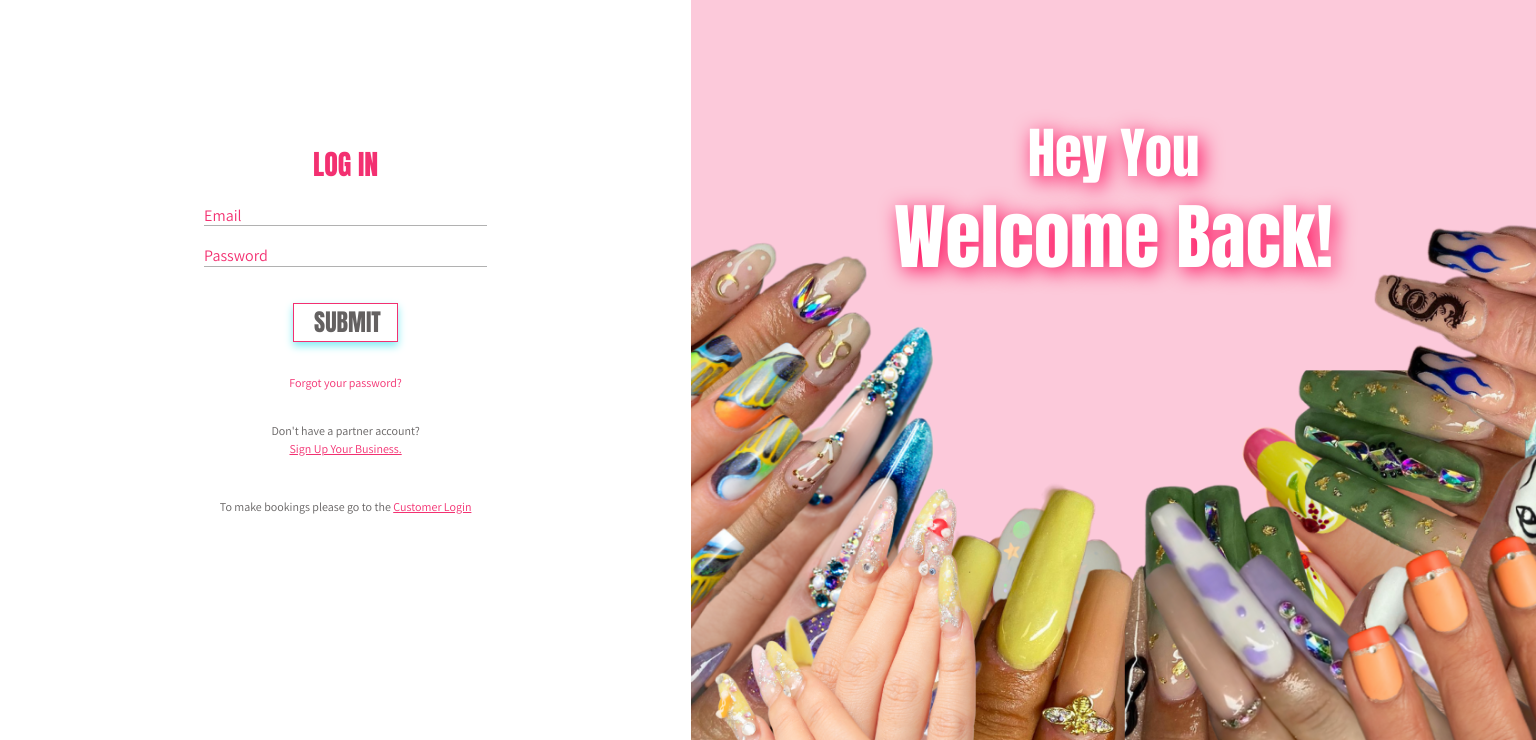
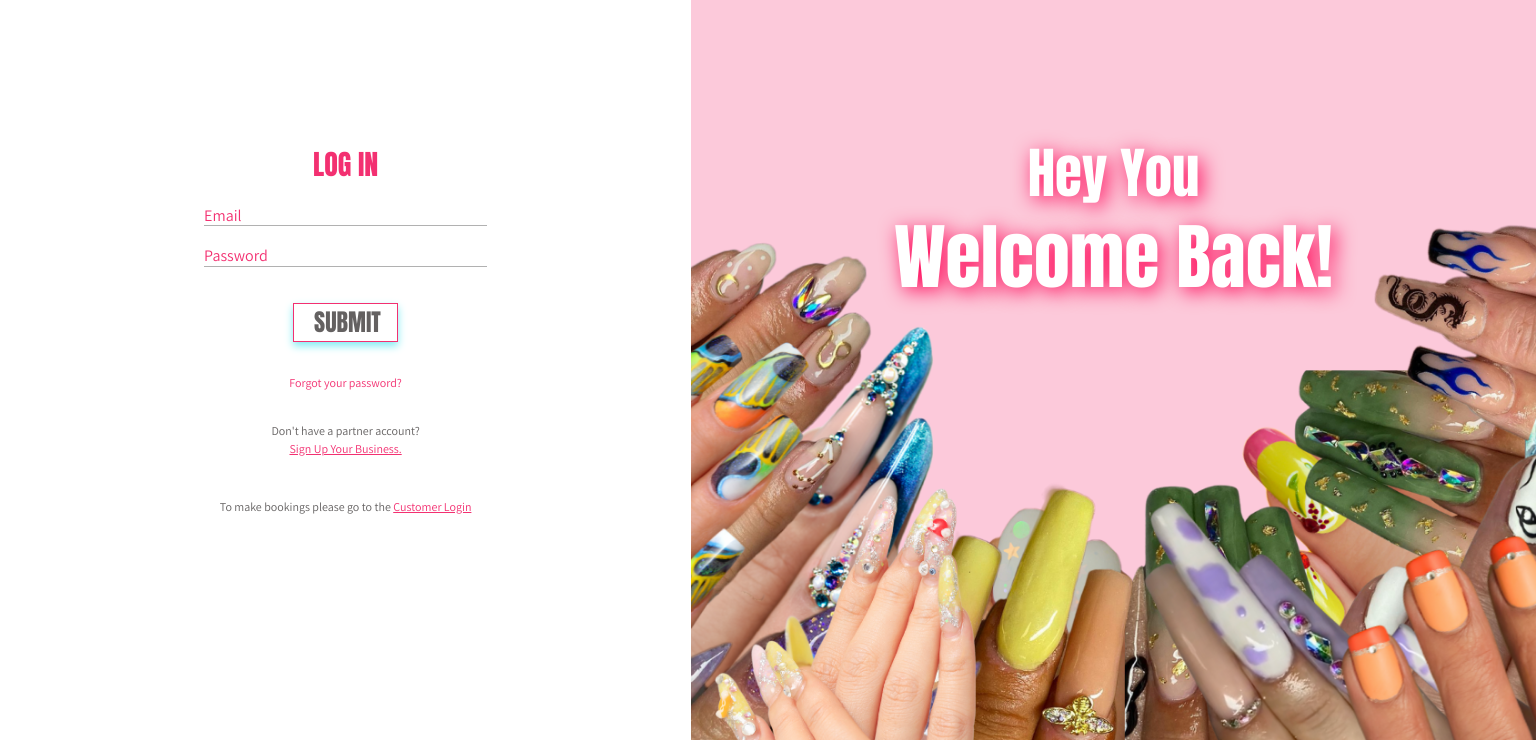
Before and after one commit to T-N9/polish-pad-moe, a plain HTML site: page tech-login.html in a window 1536 px wide. Shown: the part 60-800 px from the top of the page. Drawn offline with Linux system fonts and the light colour scheme; a web font is replaced by a local one.

Commit message:
tech cus reglog updated

```diff
--- a/assets/css/customer-login.css
+++ b/assets/css/customer-login.css
@@ -185,7 +185,7 @@ input:-webkit-autofill {
   font-family: var(--pp-font-assistant);
   color: #646161;
   font-size: 12px;
-  margin-top: 30px;
+  margin-top: 20px;
 }
 
 .cus-login-content .form-wrapper .cus-booking {
--- a/assets/css/tech-login.css
+++ b/assets/css/tech-login.css
@@ -227,7 +227,7 @@ input:-webkit-autofill {
 
 @media (min-height:739px) and (min-width:1000px) {
   .login-content .login-media {
-    padding-top: 180px;
+    padding-top: 130px;
   }
 }
 
@@ -243,9 +243,16 @@ input:-webkit-autofill {
   }
 }
 
+@media (min-width:1440px) {
+  .login-content .login-media {
+    padding-top: 168px;
+  }
+}
+
 @media (min-width:1500px) {
   .login-content .login-media {
     width: 55%;
+    padding-top: 200px;
   }
 }
 
```
